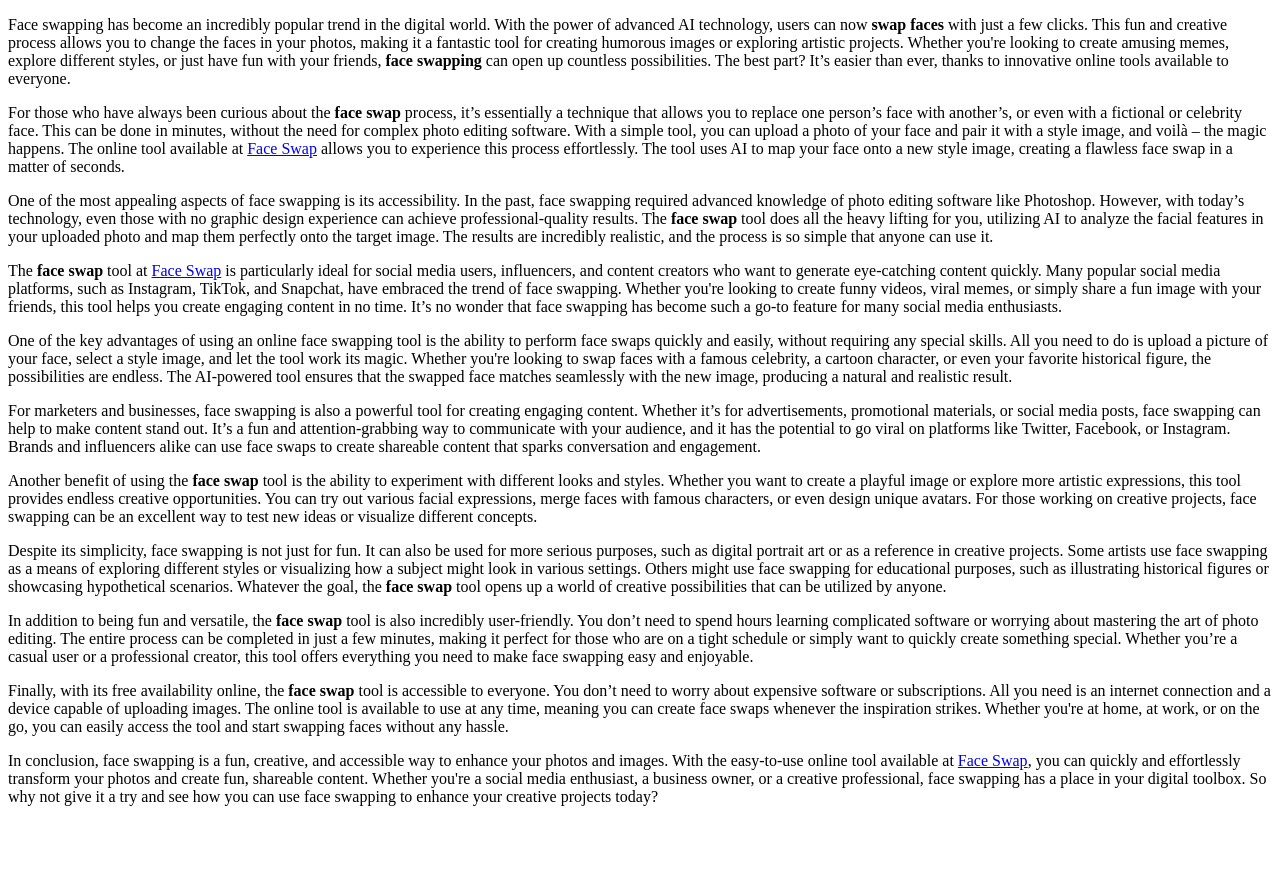
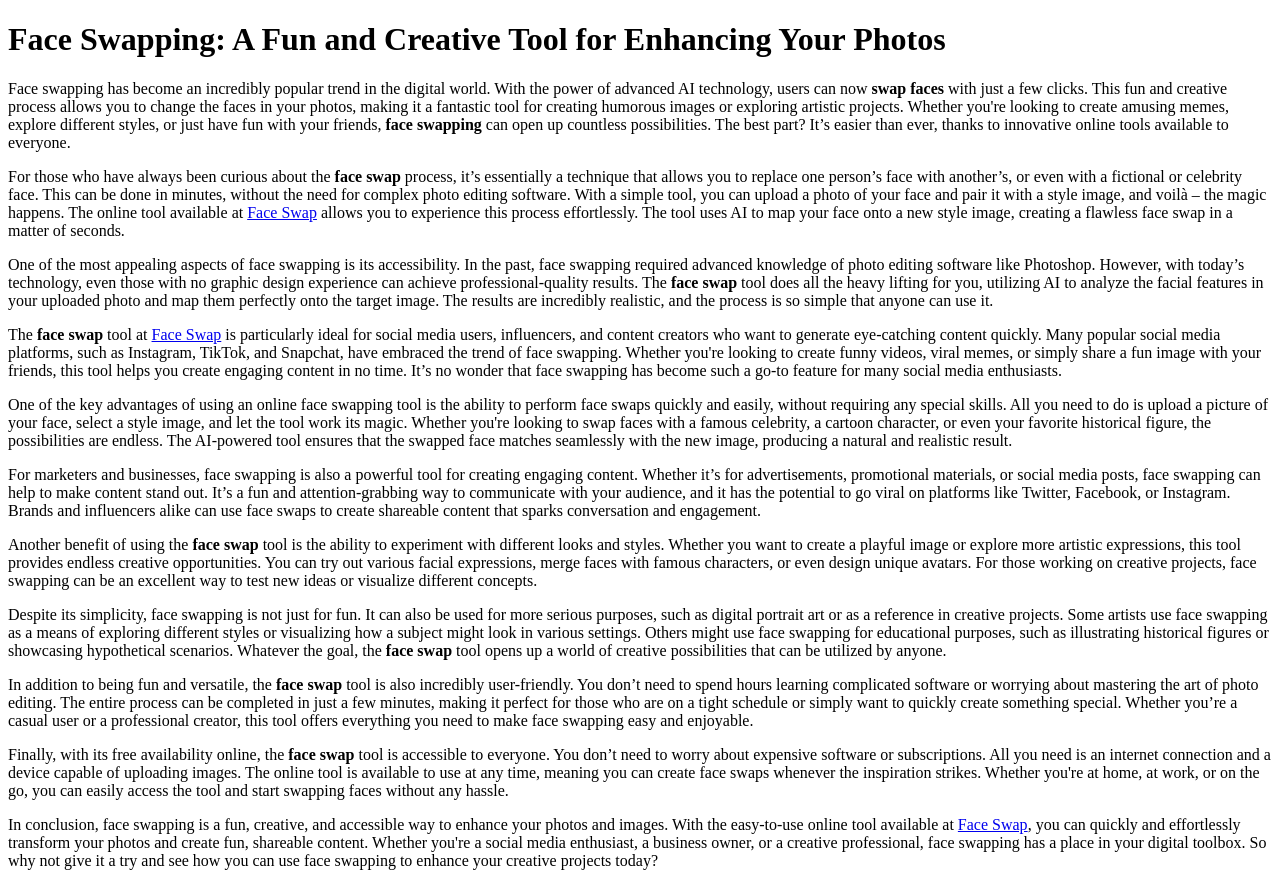
Before and after one commit to xiaoxuwei12345/face-swap, a plain HTML site: page index.html in a window 1280 px wide. Before the commit the page ends 822 px from the top, so only its background shows below. Drawn offline with Linux system fonts and the light colour scheme.

Commit message:
Update index.html

```diff
--- a/index.html
+++ b/index.html
@@ -7,6 +7,8 @@
     <title>Face Swap Tool</title>
 </head>
 <body>
+
+<h1>Face Swapping: A Fun and Creative Tool for Enhancing Your Photos</h1>
 
 <p>Face swapping has become an incredibly popular trend in the digital world. With the power of advanced AI technology, users can now <strong>swap faces</strong> with just a few clicks. This fun and creative process allows you to change the faces in your photos, making it a fantastic tool for creating humorous images or exploring artistic projects. Whether you're looking to create amusing memes, explore different styles, or just have fun with your friends, <b>face swapping</b> can open up countless possibilities. The best part? It’s easier than ever, thanks to innovative online tools available to everyone.</p>
 
```
